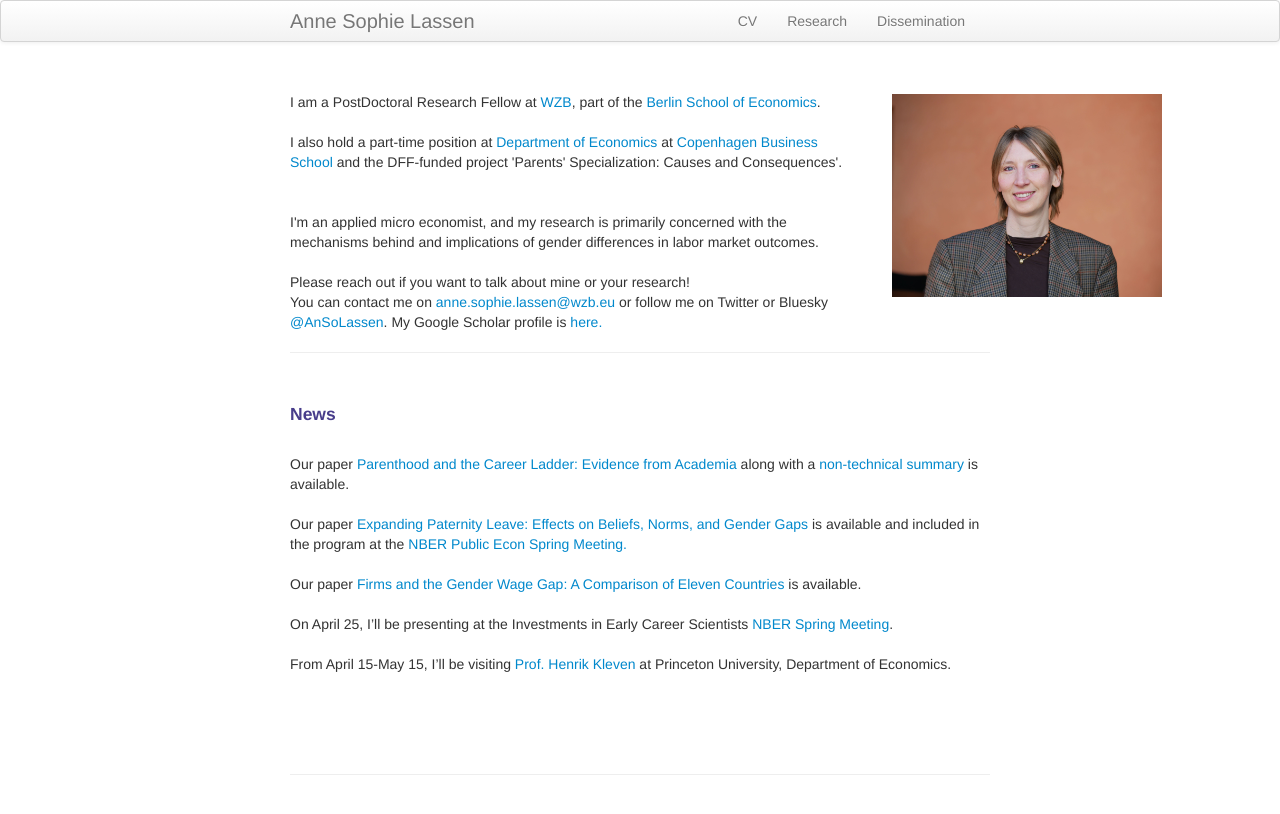
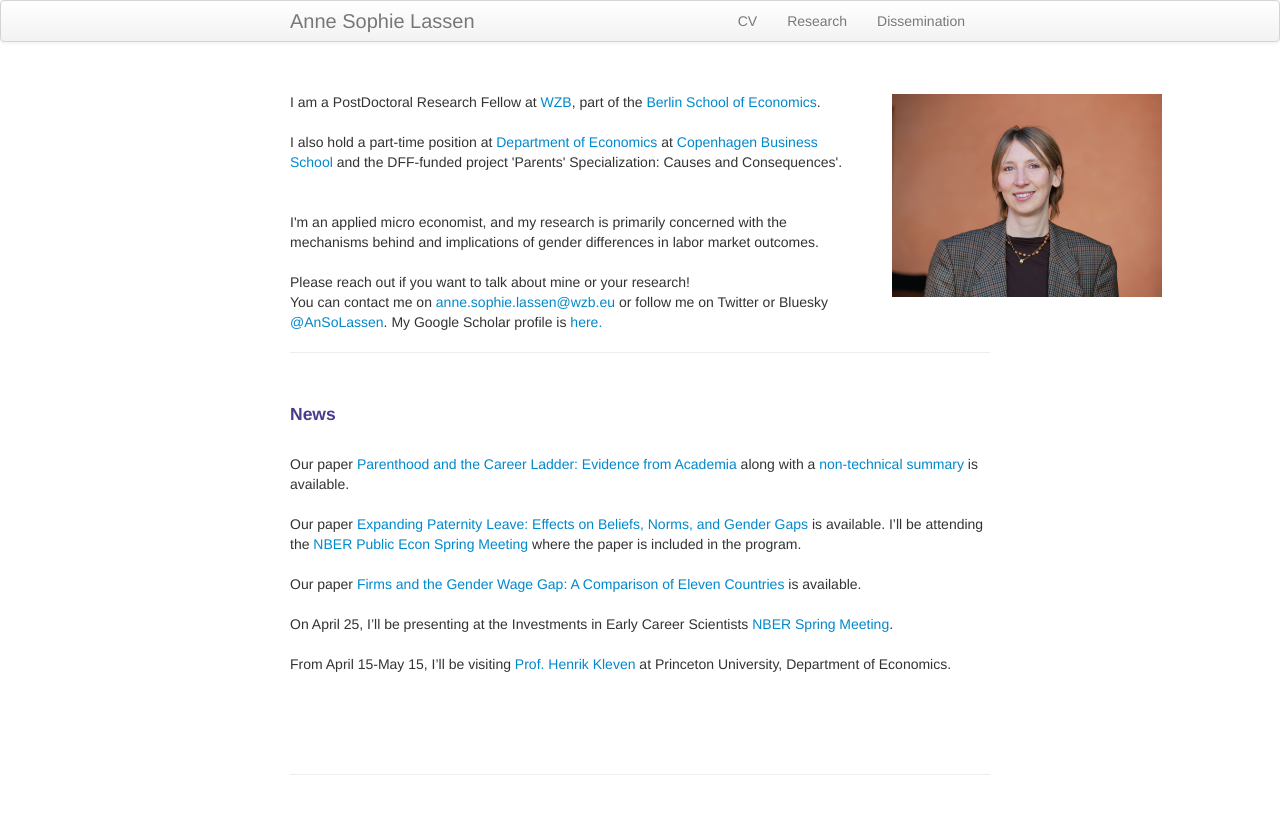
Before and after one commit to annesophielassen/annesophielassen.github.io, a Jekyll site: the page built from index.md, in a window 1280 px wide. Shown: the top 814 px of the page. Built offline with Jekyll 4.4.1, drawn with Linux system fonts in a browser that asks for light colours.

Commit message:
Update index.md

```diff
--- a/index.md
+++ b/index.md
@@ -37,9 +37,9 @@ You can contact me on <a href="mailto:anne.sophie.lassen@wzb.eu">anne.sophie.las
 <br>
 #### News
 <br>
-Our paper <a href="https://opus4.kobv.de/opus4-hsog/frontdoor/deliver/index/docId/6164/file/BSoE_DP_0092.pdf">Parenthood and the Career Ladder: Evidence from Academia</a> along with a <a href="https://berlinschoolofeconomics.de/insight/parenthood-and-the-academic-career-ladder-1">non-technical summary</a> is available.<br>
+Our paper <a href="https://cep.lse.ac.uk/pubs/download/dp2160.pdf">Parenthood and the Career Ladder: Evidence from Academia</a> along with a <a href="https://berlinschoolofeconomics.de/insight/parenthood-and-the-academic-career-ladder-1">non-technical summary</a> is available.<br>
 <br>
-Our paper <a href="https://www.nber.org/papers/w34862">Expanding Paternity Leave: Effects on Beliefs, Norms, and Gender Gaps</a> is available and included in the program at the <a href="https://www.nber.org/conferences/public-economics-program-meeting-spring-2026">NBER Public Econ Spring Meeting.</a>
+Our paper <a href="https://www.nber.org/papers/w34862">Expanding Paternity Leave: Effects on Beliefs, Norms, and Gender Gaps</a> is available. I'll be attending the <a href="https://www.nber.org/conferences/public-economics-program-meeting-spring-2026">NBER Public Econ Spring Meeting</a> where the paper is included in the program.
 <br>
 <br>
 Our paper <a href="https://www.chicagofed.org/publications/working-papers/2025/2025-24">Firms and the Gender Wage Gap: A Comparison of Eleven Countries</a> is available.
```
